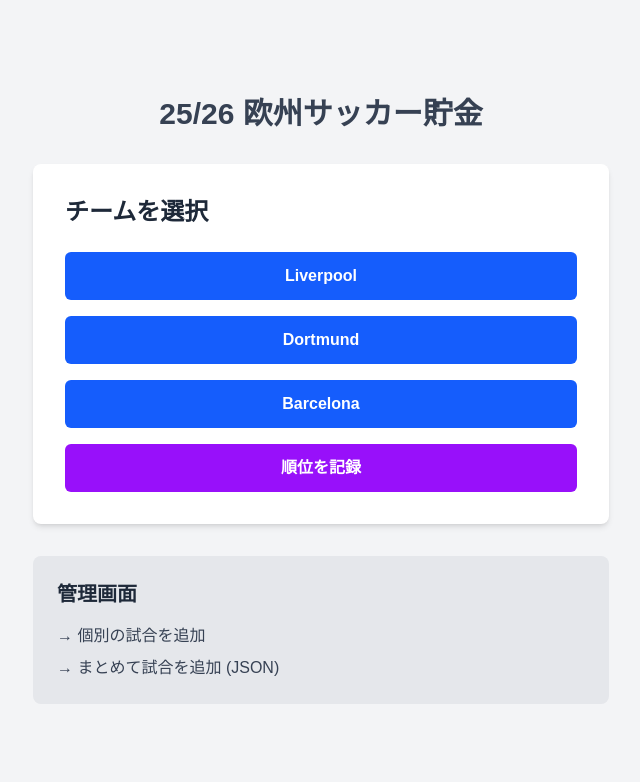
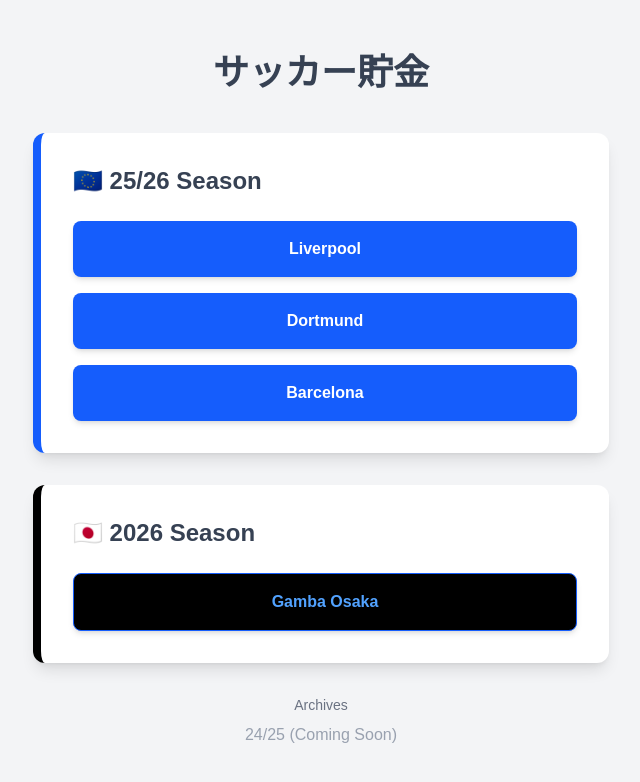
Before and after one commit to Takaya0501/soccersaving, a Next.js app: page / in a window 1280 px wide. Shown: the top 782 px of the page, without its empty margins (319-959 px from the left). Built offline with nearby package versions, Linux system fonts and the light colour scheme.

Commit message:
update: gambaosaka

```diff
--- a/app/[team]/TeamClientPage.tsx
+++ b/app/[team]/TeamClientPage.tsx
@@ -1,7 +1,8 @@
 'use client';
 
 import Link from 'next/link';
-import { useState } from 'react';
+import { useState, useEffect } from 'react'; // ✅ useEffectを追加
+import { useRouter } from 'next/navigation'; // ✅ useRouterを追加
 import SavingForm from './components/SavingForm';
 
 interface TeamSavings {
@@ -11,16 +12,24 @@
 interface TeamClientPageProps {
   teamName: string;
   teamSavings: TeamSavings;
+  currentSeason: string;
 }
 
 const teamCompetitions: { [key: string]: string[] } = {
   'liverpool': ['premier league', 'fa cup', 'carabao cup', 'uefa champions league', 'fa community shield'],
   'dortmund': ['bundesliga', 'dfb-pokal', 'uefa champions league'],
-  'barcelona': ['la liga', 'copa del rey', 'uefa champions league', 'supercopa de españa']
+  'barcelona': ['la liga', 'copa del rey', 'uefa champions league', 'supercopa de españa'],
+  'gamba osaka': ['j1 league', 'emperors cup', 'j league cup']
 };
 
-export default function TeamClientPage({ teamName, teamSavings }: TeamClientPageProps) {
+export default function TeamClientPage({ teamName, teamSavings, currentSeason }: TeamClientPageProps) {
+  const router = useRouter(); // ✅ ルーターの初期化
   const [currentTeamSavings, setCurrentTeamSavings] = useState(teamSavings);
+
+  // ✅ サーバー側でデータ（teamSavings）が変わった時にStateを更新する処理
+  useEffect(() => {
+    setCurrentTeamSavings(teamSavings);
+  }, [teamSavings]);
 
   const totalTeamSavings = Object.values(currentTeamSavings).reduce((sum, comp) => sum + comp.total, 0);
 
@@ -30,10 +39,15 @@
         <Link href={`/`} className="text-blue-500 hover:underline">
           &lt; チーム一覧に戻る
         </Link>
-        <Link href={`/${teamName}/history`} className="text-blue-500 hover:underline">
+        {/* 履歴ページにも season を引き継ぐ */}
+        <Link href={`/${teamName}/history?season=${currentSeason}`} className="text-blue-500 hover:underline">
           試合履歴 &gt;
         </Link>
       </div>
+
+      {/* ✅ タイトルとシーズン選択プルダウンを横並びに配置 */}
+      <h1 className="text-3xl font-bold mb-2 text-gray-700 capitalize">{teamName}</h1>
+      <p className="text-gray-500 mb-8 font-medium">Season: {currentSeason}</p>
 
       <h1 className="text-3xl font-bold mb-8 text-gray-700">{teamName} 貯金額</h1>
 
@@ -54,9 +68,8 @@
             </div>
           ))}
         </div>
-      </div>
-
-      <SavingForm teamName={teamName} setTeamSavings={setCurrentTeamSavings} teamSavings={currentTeamSavings} />
+    </div>
+      <SavingForm teamName={teamName} setTeamSavings={setCurrentTeamSavings} teamSavings={currentTeamSavings} season={currentSeason}/>
     </div>
   );
 }
--- a/app/[team]/page.tsx
+++ b/app/[team]/page.tsx
@@ -2,23 +2,29 @@
 import prisma from '@/lib/prisma';
 import TeamClientPage from './TeamClientPage';
 import type { Metadata } from 'next';
+// import { SEASONS, TEAM_CONFIG } from '@/lib/config';
+
 
 interface TeamSavings {
   // インデックスシグネチャ
   [competition: string]: { total: number };
 }
 
+
 export const metadata: Metadata = {
   title: 'チームページ',  // → "チームページ | サッカー貯金アプリ" になる
 }
 
 // ✅ 戻り値の型を明示的に指定 (Promise<TeamSavings>)
-async function getTeamSavings(teamName: string): Promise<TeamSavings> {
+async function getTeamSavings(teamName: string, season: string): Promise<TeamSavings> {
   try {
     const allSavings = await prisma.savings.groupBy({
       by: ['competition'],
       _sum: { amount: true },
-      where: { team: teamName },
+      where: {
+        team: teamName,
+        season: season // ✅ 追加: シーズンでデータを絞り込む
+      },
     });
 
     // ✅ 変数 'result' に型 (TeamSavings) を明示的に指定
@@ -36,31 +42,26 @@
   }
 }
 
-interface TeamPageProps {  // ❌ HistoryPageProps → ✅ TeamPageProps
+interface TeamPageProps {
   params: Promise<{ team: string }>;
+  searchParams: Promise<{ season?: string }>; // クエリパラメータを受け取る
 }
 
-export default async function TeamPage({ params }: TeamPageProps) {  // ❌ HistoryPage → ✅ TeamPage
+export default async function TeamPage({ params, searchParams }: TeamPageProps) {
   const { team } = await params;
+  const { season } = await searchParams;
 
-  // ✅ getTeamSavings 関数を呼び出す
-  const teamSavings = await getTeamSavings(team);
+  const teamDecoded = decodeURIComponent(team).toLowerCase();
+  // URLにシーズンがなければデフォルト(25/26)にする
+  const currentSeason = season || '25/26';
 
-  // これらは不要かもしれませんが、必要であれば残す
-  const savings = await prisma.savings.findMany({
-    where: { team },
-    orderBy: { timestamp: 'desc' }
-  });
+  const teamSavings = await getTeamSavings(teamDecoded, currentSeason);
 
-  const matches = await prisma.matches.findMany({
-    where: { team },
-    orderBy: { match_date: 'desc' }
-  });
-
-  const awards = await prisma.awards.findMany({
-    where: { team }
-  });
-
-  // ✅ team を teamName として渡す
-  return <TeamClientPage teamName={team} teamSavings={teamSavings} />;
+  return (
+    <TeamClientPage
+      teamName={teamDecoded}
+      teamSavings={teamSavings}
+      currentSeason={currentSeason} // ✅ クライアントへ渡す
+    />
+  );
 }
--- a/app/api/bulk-add-matches/route.ts
+++ b/app/api/bulk-add-matches/route.ts
@@ -11,6 +11,7 @@
   match_date?: string; // ⬅️ 修正: match_date を追加 (任意)
   is_overtime_or_pk?: boolean;
   is_final?: boolean;
+  season?: string;
 }
 
 // Prismaの単一操作の返り値の型を定義
@@ -27,7 +28,7 @@
 
     // $transactionで実行するアクションを準備
     const transactionActions = matches.map((match) => {
-        const { team, competition, match_name, match_date, is_overtime_or_pk, is_final } = match; // match_date を追加
+        const { team, competition, match_name, match_date, is_overtime_or_pk, is_final, season } = match; // match_date を追加
 
         // 必須データの検証
         if (!team || !competition || !match_name) {
@@ -37,6 +38,7 @@
         const matchNameLower = match_name.toLowerCase();
         const teamLower = team.toLowerCase();
         const competitionLower = competition.toLowerCase();
+        const currentSeason = season || '25/26'; // デフォルトシーズン
 
         // match_date の処理
         const matchDateObj = match_date ? new Date(match_date) : null;
@@ -45,8 +47,14 @@
         }
 
         // Matchモデル（複数形）を使用
-        const upsertOperation = prisma.matches.upsert({
-          where: { match_name: matchNameLower }, // ✅ 修正: match_name
+       const upsertOperation = prisma.matches.upsert({
+          where: {
+            match_name_season_team: {
+              match_name: matchNameLower,
+              season: currentSeason,
+              team: teamLower,
+            }
+          },
           update: {
             team: teamLower,
             competition: competitionLower,
@@ -55,6 +63,7 @@
             is_final: (is_final ?? false) ? 1 : 0, // ✅ 修正: is_final
           },
           create: {
+            season: currentSeason,
             team: teamLower,
             competition: competitionLower,
             match_name: matchNameLower, // ✅ 修正: match_name
--- a/app/api/calculate/route.ts
+++ b/app/api/calculate/route.ts
@@ -5,6 +5,7 @@
   try {
     // ✅ デストラクチャリングされた全ての変数が下のロジックで使用されるため、警告解消
     const {
+      season,
       team,
       competition,
       matchName,
@@ -17,10 +18,17 @@
       isMvp,
     } = await request.json();
 
+    // シーズンが指定されていない場合のデフォルト値
+    const currentSeason = season || '25/26';
+
     // Savings テーブルに追加するため、試合日を取得
-    const matchInfo = await prisma.matches.findUnique({
-      where: { match_name: matchName },
-      select: { match_date: true, is_final: true }, // is_final も一緒に取得
+    const matchInfo = await prisma.matches.findFirst({
+      where: {
+        match_name: matchName,
+        team: team,
+        season: currentSeason,
+      },
+      select: { match_date: true, is_final: true },
     });
 
     // 試合情報が見つからない、または日付がない場合はエラーとするか、nullを許容するか検討
@@ -98,6 +106,7 @@
 
     await prisma.savings.create({
       data: {
+        season: season, // 追加: シーズン情報
         team: team,
         competition: competition,
         match_name: matchName,
--- a/app/api/get-match-details/route.ts
+++ b/app/api/get-match-details/route.ts
@@ -6,6 +6,7 @@
   const team = searchParams.get('team');
   const competition = searchParams.get('competition');
   const matchName = searchParams.get('matchName');
+  const season = searchParams.get('season') || '25/26';
 
   if (!team || !competition || !matchName) {
     return NextResponse.json({ message: 'チーム、大会、試合名が指定されていません。' }, { status: 400 });
@@ -14,7 +15,11 @@
   try {
     const matchDetails = await prisma.matches.findUnique({
       where: {
-        match_name: matchName, // ✅ 修正: match_name
+        match_name_season_team: {
+          match_name: matchName,
+          season: season,
+          team: team,
+        },
       },
 
       select: {
--- a/app/api/get-matches/route.ts
+++ b/app/api/get-matches/route.ts
@@ -1,9 +1,15 @@
 import { NextResponse } from 'next/server';
 import prisma from '@/lib/prisma';
 
-export async function GET() {
+export async function GET(request: Request) {
+  const { searchParams } = new URL(request.url);
+  // 修正: null の場合はデフォルト値 '25/26' を使う
+  const season = searchParams.get('season') || '25/26';
   try {
     const matches = await prisma.matches.findMany({
+      where: {
+        season: season, // これでエラーが解消されます
+      },
       orderBy: [
         { team: 'asc' },
         { competition: 'asc' },
--- a/app/api/get-savings-by-team/route.ts
+++ b/app/api/get-savings-by-team/route.ts
@@ -5,16 +5,20 @@
 export async function GET(request: Request) {
   const { searchParams } = new URL(request.url);
   const team = searchParams.get('team');
+  const season = searchParams.get('season'); // シーズンを受け取る
 
-  if (!team) {
-    return NextResponse.json({ message: 'チーム名が指定されていません。' }, { status: 400 });
+  if (!team || !season) { // シーズンも必須にする
+    return NextResponse.json({ message: 'チームとシーズンが必要です。' }, { status: 400 });
   }
 
   try {
     const allSavings = await prisma.savings.groupBy({
       by: ['competition'],
       _sum: { amount: true },
-      where: { team: team },
+      where: {
+        team: team,
+        season: season // シーズンで絞り込み
+      },
     });
 
     const result: { [key: string]: { total: number } } = {};
--- a/app/page.tsx
+++ b/app/page.tsx
@@ -1,33 +1,54 @@
 import Link from 'next/link';
+import { TEAMS, PAST_SEASONS } from '@/lib/config';
 
 export default function HomePage() {
-  const teams = ['Liverpool', 'Dortmund', 'Barcelona'];
+  const euroTeams = TEAMS.filter(t => t.category === 'Europe');
+  const jTeams = TEAMS.filter(t => t.category === 'J-League');
 
   return (
     <div className="flex flex-col items-center justify-center min-h-screen p-8 bg-gray-100 text-gray-800">
-      <h1 className="text-3xl font-bold mb-8 text-gray-700">25/26 欧州サッカー貯金</h1>
-      <div className="bg-white p-8 rounded-lg shadow-md w-full max-w-xl">
-        <h2 className="text-2xl font-semibold mb-6">チームを選択</h2>
-        <nav className="flex flex-col space-y-4">
-          {teams.map(team => (
-            <Link key={team} href={`/${team.toLowerCase()}`} className="py-3 px-4 bg-blue-600 text-white font-bold text-center rounded-md hover:bg-blue-700 transition duration-300">
-              {team}
+      <h1 className="text-4xl font-bold mb-10 text-gray-700">サッカー貯金</h1>
+
+      {/* 欧州リーグ (25/26) */}
+      <div className="bg-white p-8 rounded-xl shadow-lg w-full max-w-xl mb-8 border-l-8 border-blue-600">
+        <h2 className="text-2xl font-bold mb-6 text-gray-700">🇪🇺 25/26 Season</h2>
+        <div className="grid grid-cols-1 gap-4">
+          {euroTeams.map(team => (
+            <Link
+              key={team.id}
+              href={`/${team.id}?season=${team.currentSeason}`}
+              className="py-4 px-6 bg-blue-600 text-white font-bold text-center rounded-lg hover:bg-blue-700 transition shadow-md"
+            >
+              {team.name}
             </Link>
           ))}
-          <Link href="/add-award" className="py-3 px-4 bg-purple-600 text-white font-bold text-center rounded-md hover:bg-purple-700 transition duration-300">
-            順位を記録
-          </Link>
-        </nav>
+        </div>
       </div>
-      <div className="mt-8 bg-gray-200 p-6 rounded-lg w-full max-w-xl">
-        <h2 className="text-xl font-semibold mb-4">管理画面</h2>
-        <div className="flex flex-col space-y-2">
-            <Link href="/add-match" className="text-gray-700 hover:text-gray-900 hover:underline">
-              → 個別の試合を追加
+
+      {/* Jリーグ (2026) - ガンバ大阪など */}
+      <div className="bg-white p-8 rounded-xl shadow-lg w-full max-w-xl mb-8 border-l-8 border-black">
+        <h2 className="text-2xl font-bold mb-6 text-gray-700">🇯🇵 2026 Season</h2>
+        <div className="grid grid-cols-1">
+          {jTeams.map(team => (
+            <Link
+              key={team.id}
+              href={`/${team.id}?season=${team.currentSeason}`}
+              className="py-4 px-6 bg-black text-blue-400 font-bold text-center rounded-lg hover:bg-gray-900 transition shadow-md border border-blue-600"
+            >
+              {team.name}
             </Link>
-            <Link href="/bulk-add-matches" className="text-gray-700 hover:text-gray-900 hover:underline">
-              → まとめて試合を追加 (JSON)
-            </Link>
+          ))}
+        </div>
+      </div>
+
+      {/* アーカイブ (過去シーズン) */}
+      <div className="w-full max-w-xl text-center">
+        <p className="text-gray-500 text-sm mb-2">Archives</p>
+        <div className="flex justify-center space-x-4">
+          {PAST_SEASONS.map(season => (
+             // アーカイブページ等は別途作成、あるいは単純にシーズンパラメータを変えてリンクさせる
+             <span key={season} className="text-gray-400">{season} (Coming Soon)</span>
+          ))}
         </div>
       </div>
     </div>
--- /dev/null
+++ b/lib/config.ts
@@ -0,0 +1,10 @@
+// チームごとの設定（ID, 名前, 現在のシーズン, カテゴリ）
+export const TEAMS = [
+  { id: 'liverpool', name: 'Liverpool', currentSeason: '25/26', category: 'Europe' },
+  { id: 'dortmund', name: 'Dortmund', currentSeason: '25/26', category: 'Europe' },
+  { id: 'barcelona', name: 'Barcelona', currentSeason: '25/26', category: 'Europe' },
+  { id: 'gamba osaka', name: 'Gamba Osaka', currentSeason: '2026', category: 'J-League' },
+];
+
+// 過去のシーズンリスト（アーカイブ用）
+export const PAST_SEASONS = ['24/25'];
```
Also changed, not shown: app/[team]/components/SavingForm.tsx (+5 -3 lines), app/archive/page.tsx (added, +38 -0 lines), 2 other files (tests, documents, lock files or other folders).
